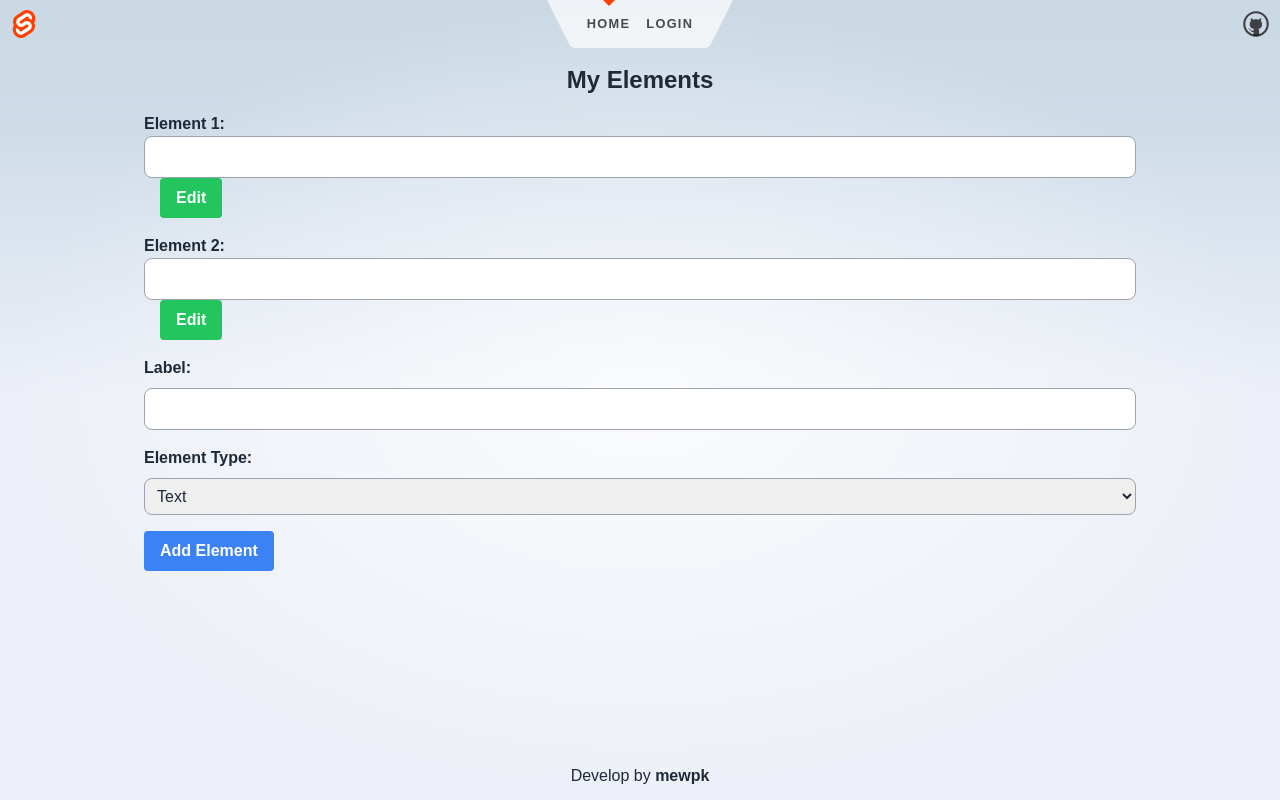
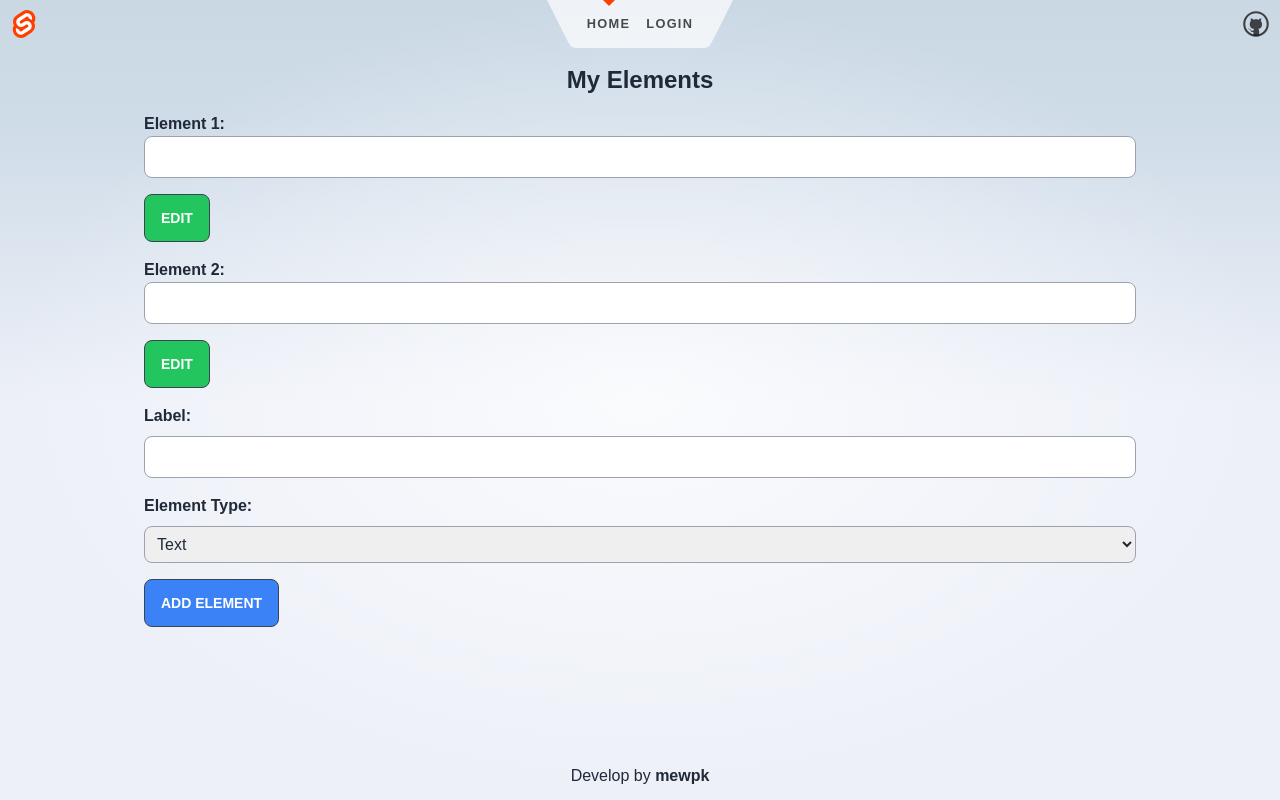
Before and after one commit to mewpk/RegisterForm_SvelteKit, a SvelteKit app: page / in a window 1280 px wide. Built offline with nearby package versions, Linux system fonts and the light colour scheme.

Commit message:
update : class button

```diff
--- a/src/routes/+page.svelte
+++ b/src/routes/+page.svelte
@@ -69,20 +69,21 @@
   <div>
 	<ul>
 	  {#each elements as element, index}
-		<li class="mb-4" >
+		<li class="mb-4 " >
 		  <label for={element.label} class="font-bold mb-2">{element.label}:</label>
 		  <input type={element.elementType} class="w-full border border-gray-400 p-2 rounded-lg" id={element.id.toString()} />
 
 		  {#if element.editable}
 			<button
 			  type="button"
-			  class="ml-4 bg-green-500 hover:bg-green-700 text-white font-bold py-2 px-4 rounded"
+			  class="btn  bg-green-500 hover:bg-green-700 text-white font-bold py-2 px-4 rounded-lg mt-4 ml-auto"
 			  on:click={() => {
 				label = element.label;
 				elementType = element.elementType;
 				modalOpen = true;
 				indexToEdit = index;
 			  }}
+
 			>
 			  Edit
 			</button>
@@ -108,7 +109,7 @@
 	  </select>
 	</div>
 
-	<button type="button" class="bg-blue-500 hover:bg-blue-700 text-white font-bold py-2 px-4 rounded" on:click={addElement}>Add Element</button>
+	<button type="button" class="btn bg-blue-500 hover:bg-blue-700 text-white font-bold py-2 px-4 rounded-lg " on:click={addElement}>Add Element</button>
   </form>
 
   <div>
@@ -133,7 +134,7 @@
 			  </select>
 			</div>
 
-			<button type="button" class="bg-blue-500 hover:bg-blue-700 text-white font-bold py-2 px-4 rounded" on:click={() => editElement(indexToEdit)}>Save Changes</button>
+			<button type="button" class="btn bg-blue-500 hover:bg-blue-700 text-white font-bold py-2 px-4 rounded-lg" on:click={() => editElement(indexToEdit)}>Save Changes</button>
 		  </form>
 		</div>
 	  </div>
```
